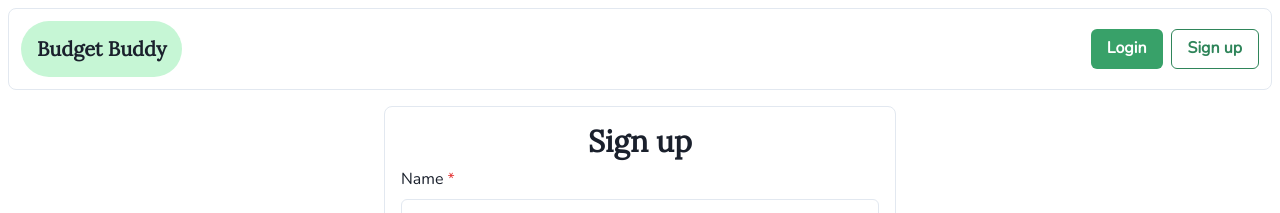
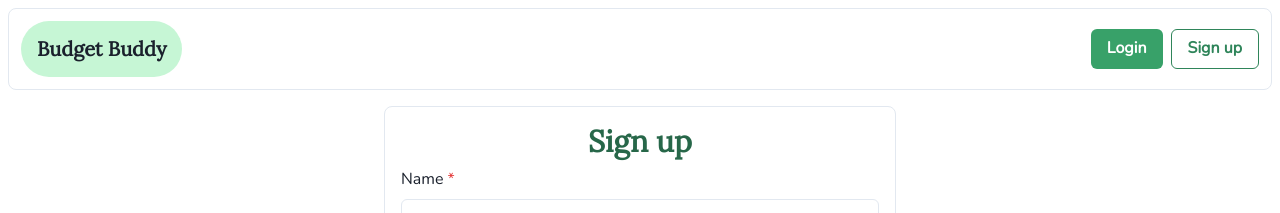
Before and after one commit to mary-brooks/budget-app-frontend, a React (Vite) app: page /signup in a window 1280 px wide. Shown: the top 213 px of the page. Built offline with nearby package versions, Linux system fonts and the light colour scheme; no server answers.

Commit message:
styled headings on login and signup pages

```diff
--- a/src/pages/LogInPage.jsx
+++ b/src/pages/LogInPage.jsx
@@ -87,7 +87,7 @@ function Login() {
         borderWidth='1px'
         borderRadius='lg'
       >
-        <Heading size='lg' textAlign='center' mb={2}>
+        <Heading size='lg' color='green.700' textAlign='center' mb={2}>
           Login
         </Heading>
         <form onSubmit={handleSubmit}>
--- a/src/pages/SignUpPage.jsx
+++ b/src/pages/SignUpPage.jsx
@@ -99,7 +99,7 @@ function Signup() {
         borderWidth='1px'
         borderRadius='lg'
       >
-        <Heading size='lg' textAlign='center' mb={2}>
+        <Heading size='lg' color='green.700' textAlign='center' mb={2}>
           Sign up
         </Heading>
 
```
